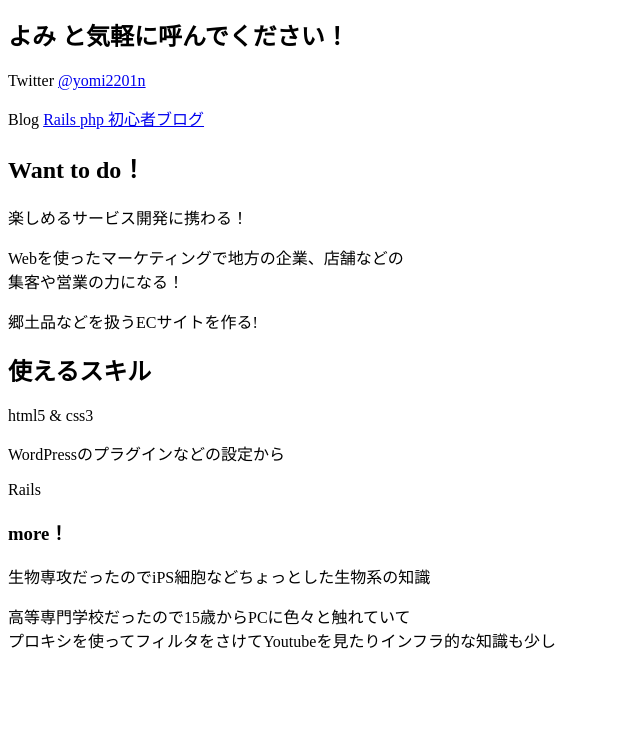
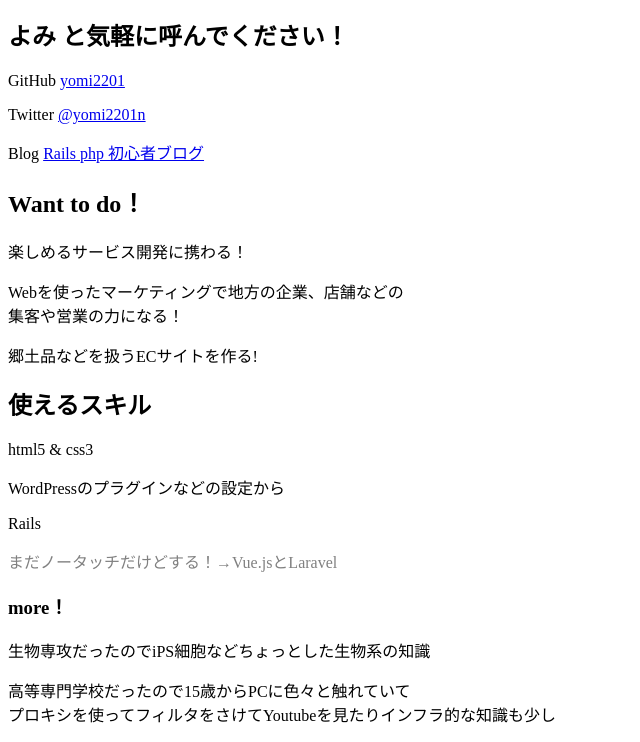
Before and after one commit to yomi2201/about_me, a plain HTML site: page yomi.html in a window 1280 px wide. Shown: the part 58-800 px from the top of the page, without its empty margins (0-640 px from the left). Drawn offline with Linux system fonts and the light colour scheme.

Commit message:
add font and so on

```diff
--- a/stylesheet.css
+++ b/stylesheet.css
@@ -3,3 +3,7 @@
   font-style: normal;
   src:url("./font/NotoSansCJKjp-Regular.otf") format('opentype');
 }
+
+span{
+  color:gray;
+}
--- a/yomi.html
+++ b/yomi.html
@@ -12,17 +12,22 @@
     <article>
     <h1>About me！</h1>
     <h2> よみ と気軽に呼んでください！</h2>
+      <p>GitHub <a href="https://github.com/yomi2201">yomi2201</a></p>
       <p>Twitter <a href="https://twitter.com/yomi2201n?lang=ja">@yomi2201n</a></p>
       <p>Blog <a href="https://rails-php-yomi.blogspot.com">Rails php 初心者ブログ</a></p>
-    <h2>Want to do！</h2>
+
+      <h2>Want to do！</h2>
       <p>楽しめるサービス開発に携わる！</p>
       <p>Webを使ったマーケティングで地方の企業、店舗などの<br>
         集客や営業の力になる！</p>
       <p>郷土品などを扱うECサイトを作る!</p>
-    <h2>使えるスキル</h2>
+
+      <h2>使えるスキル</h2>
     <p>html5 & css3</p>
     <p>WordPressのプラグインなどの設定から</p>
     <p>Rails</p>
+    <p><span>まだノータッチだけどする！→Vue.jsとLaravel</span></p>
+
     <h3>more！</h3>
     <p>生物専攻だったのでiPS細胞などちょっとした生物系の知識</p>
     <p>高等専門学校だったので15歳からPCに色々と触れていて<br>
```
Also changed, not shown: font/LICENSE_OFL.txt (added), 10 other files.
